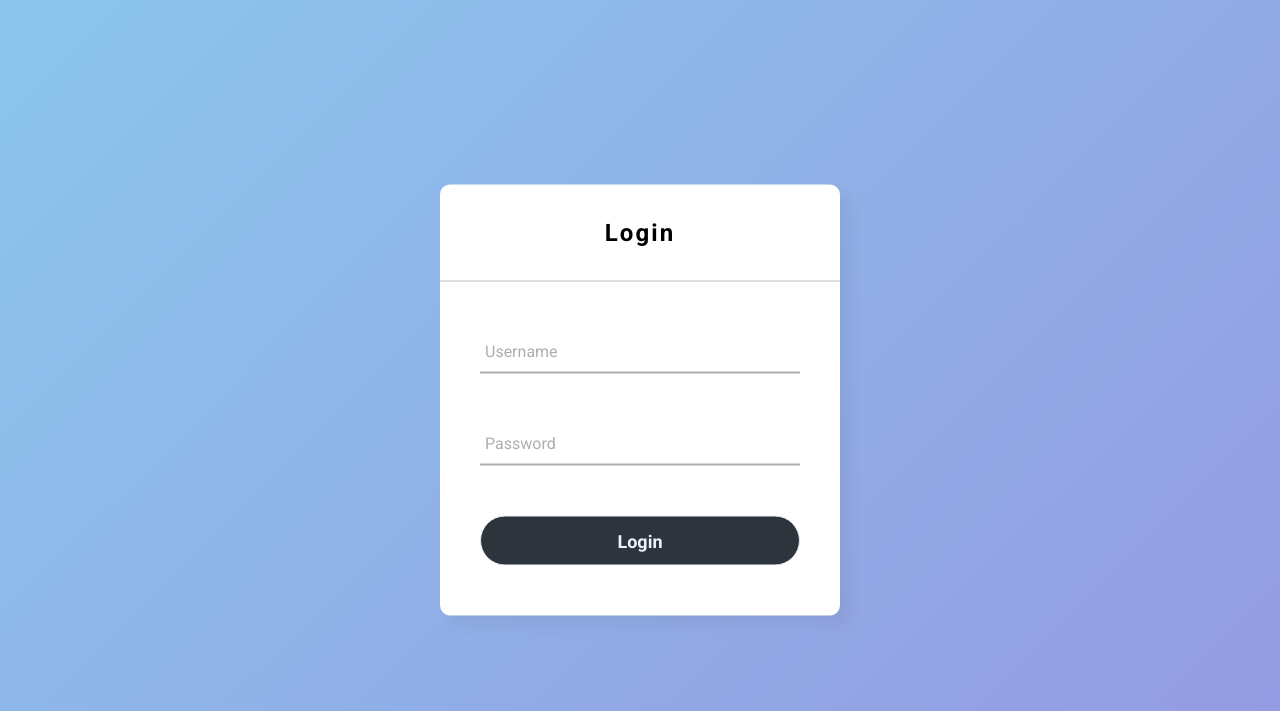
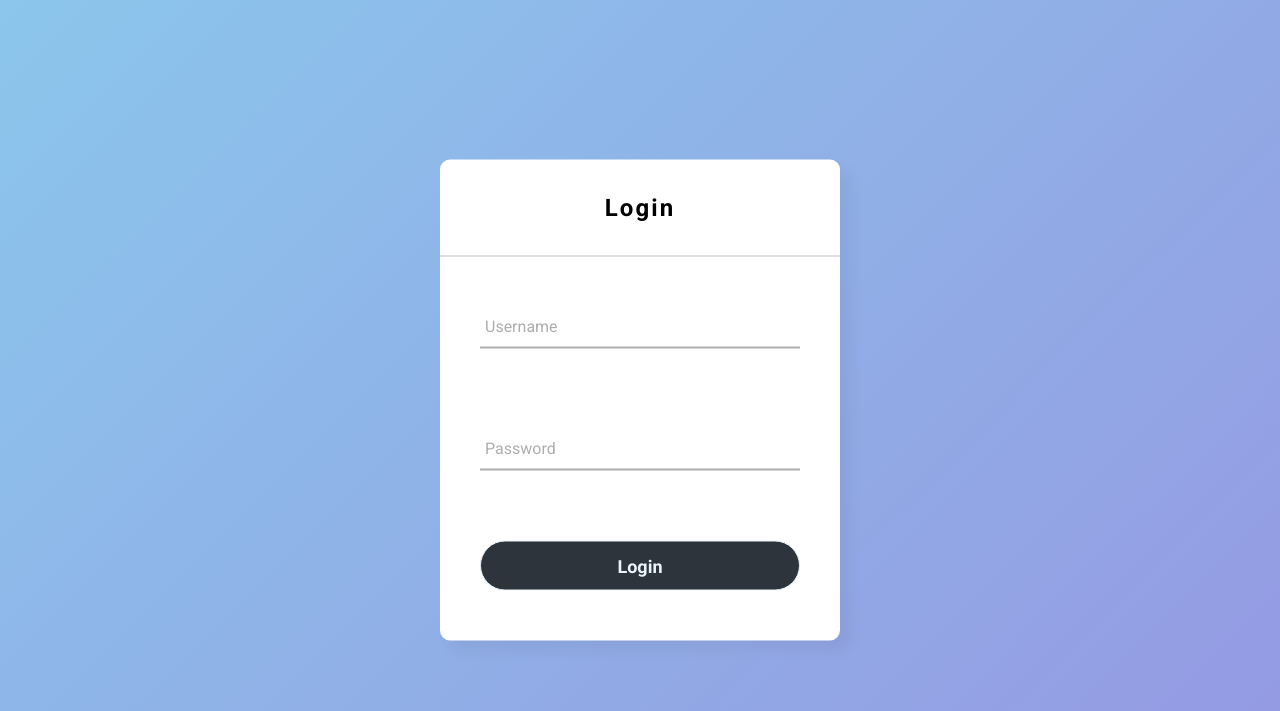
Before and after one commit to ThibaultCallia/GW1, a PHP site: page /admin/login.php in a window 1280 px wide. Shown: the top 711 px of the page. Run offline with PHP 8.4, Linux system fonts and the light colour scheme; some libraries are stand-ins or nearby versions.

Commit message:
latest changes in login

```diff
--- a/admin/login.php
+++ b/admin/login.php
@@ -1,7 +1,7 @@
 <?php
 $errors = [
   "Foutje",
-  "Niet rechtstreeks naar auth surfen aub!",
+  "Eerst inloggen!",
   "Velden mogen niet leeg zijn",
   "Username en/of password zijn niet juist"
 ];
--- a/admin/login_page.css
+++ b/admin/login_page.css
@@ -32,8 +32,8 @@ body{
   border-bottom: 1px solid silver;
 }
 .login-container p{
-  color: red;
   text-align: center;
+  color: rebeccapurple;
 }
 .login-container form{
   padding: 0 40px 50px 40px;
@@ -44,6 +44,13 @@ form .form_input{
   border-bottom: 2px solid #adadad;
   margin: 50px 0;
 }
+.form_input:has(input[type="text"]){
+  margin-bottom: 80px;
+}
+.form_input:has(input[type="password"]){
+  margin-bottom: 70px;
+}
+
 .form_input input{
   width: 100%;
   padding: 0 5px;
```
Also changed, not shown: admin/auth.php (+8 -8 lines).
